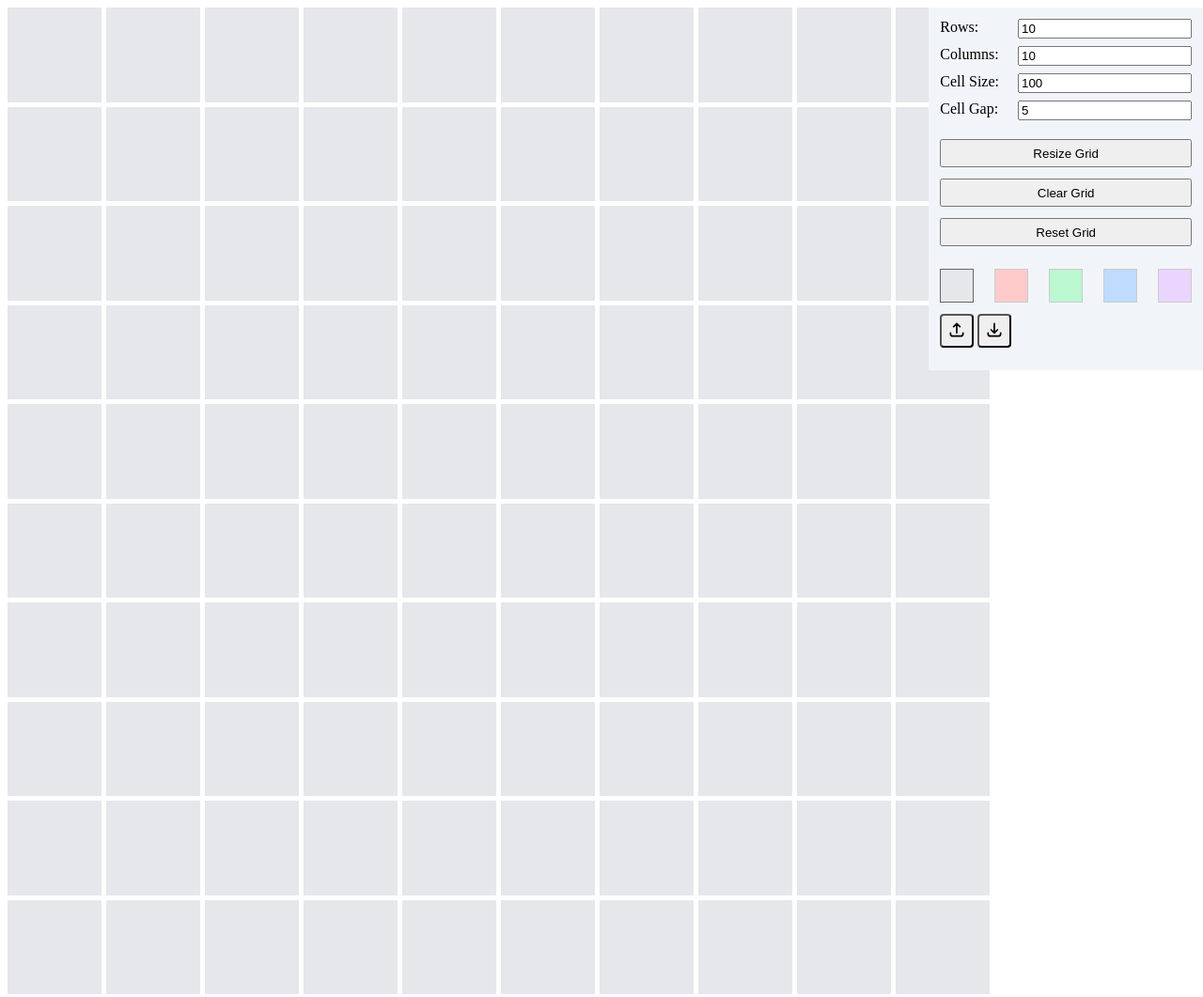
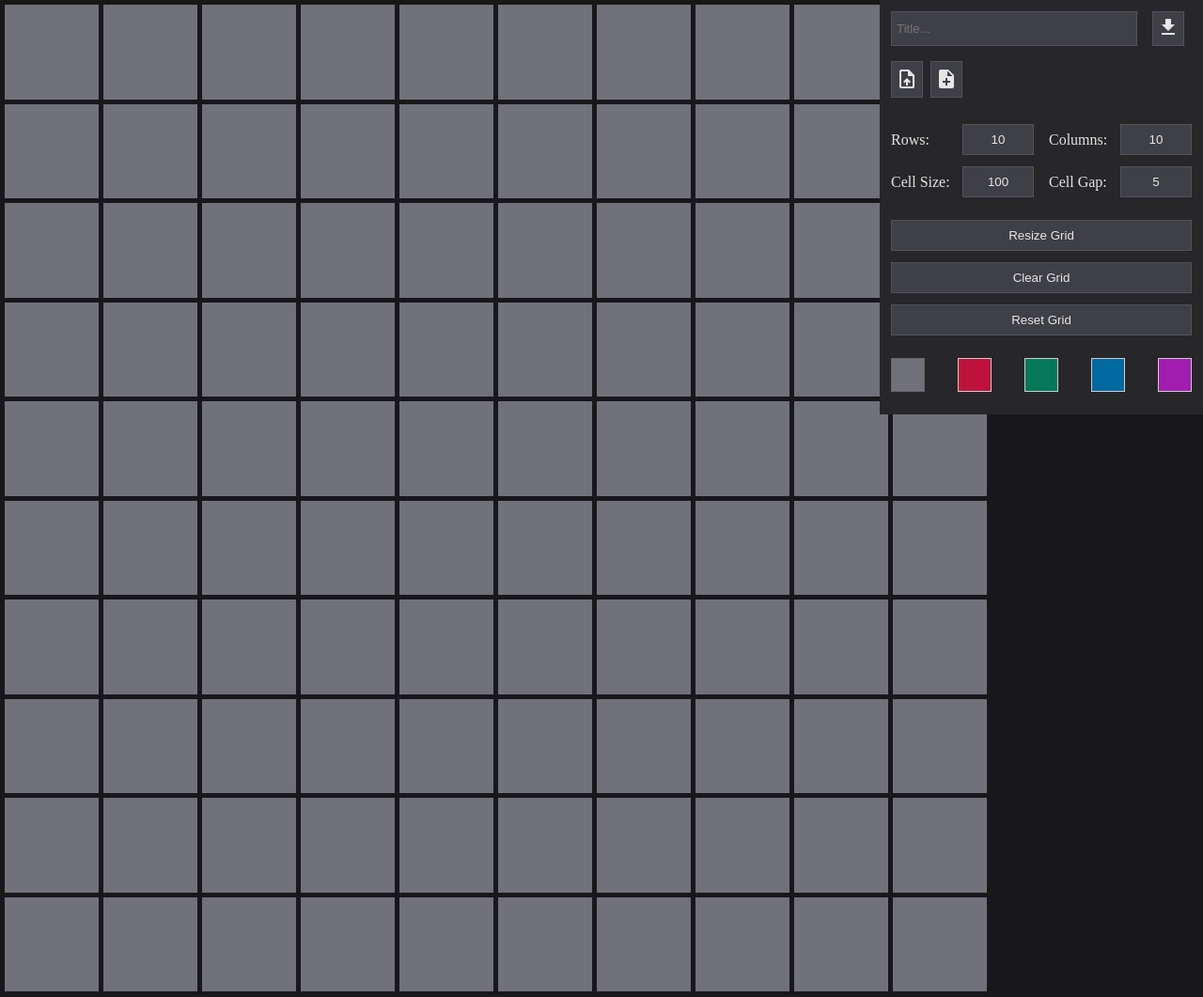
Before and after one commit to Prakkus/gridit, a plain HTML site: page index.html in a window 1280 px wide. Shown: the whole page at 94% size. Drawn offline with Linux system fonts and the light colour scheme.

Commit message:
split persistence logic from view, swap to dark mode, design work

```diff
--- a/index.html
+++ b/index.html
@@ -1,34 +1,75 @@
 <!DOCTYPE html>
 <html>
 <head>
+<link href="https://fonts.googleapis.com/icon?family=Material+Icons"
+      rel="stylesheet">
 	<title>Gridit</title>
 	<style>
-	button {
-		height: 30px;
+/*	:root {
+		--light: #323232;
+		--dark: #606060;
+		--darker: #424242;
+		--darkest: #1f1f1f;
+	}	*/
+
+
+	:root {
+		--light: #52525B;
+		--dark: #3F3F46;
+		--darker: #27272A;
+		--darkest: #18181B;
 	}
+
+	* {
+		margin: 0;
+		outline: 0;
+		border: none;
+	}
+
+	input::-webkit-outer-spin-button,
+	input::-webkit-inner-spin-button {
+	  -webkit-appearance: none;
+	  margin: 0;
+	}
+
+	/* Firefox */
+	input[type=number] {
+	  -moz-appearance: textfield;
+	}
+
+	html {
+		background: var(--darkest);
+	}
+
+	button, input {
+		color: rgba(255, 255, 255, 0.87);
+		border: 1px solid var(--light);
+		background: var(--dark);
+		padding: 8px 5px;
+	}
+
+	input:focus {
+		background: var(--light);
+	}
+
+	button:hover {
+		background: var(--light);
+	}
+
+
 	.control-panel {
+		color: rgba(255, 255, 255, 0.87);
 		position: absolute;
 		right: 0px;
-		background: #F1F5F9;
+		background: var(--darker);
 		padding: 12px;
-	}
-	.control-panel {
+		width: 320px;
 		display: flex;
 		flex-direction: column;;
 	}
 
 	.control-panel > * {
 		margin-bottom: 12px;
-	}
-
-	.control-panel label {
-		display:  flex;
-		justify-content: space-between;
-		margin-bottom: 8px;
-	}
-
-	.control-panel label > input {
-		margin-left: 20px;
 	}
 
 	.control-panel .action-list > button {
@@ -84,6 +125,7 @@
 	    import GridData from './src/GridData.js';
 	    import GridView from './src/GridView.js';
 	    import Persistence from './src/Persistence.js';
+	    import PersistenceView from './src/PersistenceView.js';
 	    import { isValidNodeColorDragEvent } from './src/grid-utils.js';
 	    import defaultProfile from './src/default-profile.js';
 
@@ -138,7 +180,7 @@
 
 
 			const { ColorControlsElement, getSelectedFillColor } = ColorControls(defaultProfile.availableColors);
-			const { initGridData, resetAllCellStates, getCellStateById, getAllCells, updateCellStateById, addUpdateListener: addGridUpdateListener, getAsJson, getNonDefaultCells } = GridData();
+			const { initGridData, resetAllCellStates, getCellStateById, getAllCells, updateCellStateById, addUpdateListener: addGridUpdateListener, getExportData, getNonDefaultCells } = GridData();
 
 			//Returns a function which will reset the grid to the current state when called.
 			//Only saves the state of cells which have been modified from their defaults.
@@ -267,12 +309,12 @@
 				recordAction(doAction, undoAction);
 			}
 
-			const loadFromJson = (json) => {
+			const loadFromData = (parsedGridJson) => {
 				//Since we are 'loading' a grid, it makes sense to reset our current grid
 				clearHistory();
 				resetAllCellStates();
 				//Then make a new grid and import the data from our json
-				const newGrid = JSON.parse(json);
+				const newGrid = parsedGridJson;
 				buildAndMountGrid(newGrid.config.rowCount, newGrid.config.columnCount, gridCellSize, gridColumnGap);
 				newGrid.cells.forEach((cellData) => {
 					updateCellStateById(cellData.cellId, cellData);
@@ -281,8 +323,10 @@
 
 			const buildAndMountControlPanel = () =>
 			{
-				const { loadFromJsonFieldElement, addOnLoadedFileChangedListener, GetCurrentlyLoadedJson, downloadJsonSave } = Persistence(getAsJson);
-				addOnLoadedFileChangedListener((oldJson, newJson) => loadFromJson(newJson));
+				const persistenceData = Persistence(getExportData);
+				const { getCurrentlyLoadedData, addOnLoadedFileChangedListener } = persistenceData;
+				addOnLoadedFileChangedListener((oldJson, newJson) => loadFromData(newJson));
+				const {defaultStyle: persistenceStyle, element: persistenceElement} = PersistenceView(persistenceData);
 
 				const actions = [
 						{
@@ -303,21 +347,27 @@
 							title: 'Reset Grid',
 							classNames: ['action'],
 							action: (e) => {
-								if (GetCurrentlyLoadedJson() == false) {
+								if (getCurrentlyLoadedData() == false) {
 									clearGrid();
 								} else {
-									loadFromJson(GetCurrentlyLoadedJson());
+									loadFromData(getCurrentlyLoadedData());
 								}
 							}
 						}
 				];
-				const GridConfigOptions = GridConfig(gridRowCountInput, gridColumnCountInput, gridCellSize, gridColumnGap, setRowCountValue, setColumnCountValue, setGridCellSizeValue, setGridColumnGapValue);
+				const {defaultStyle: gridConfigStyle, GridConfigElement } = GridConfig(gridRowCountInput, gridColumnCountInput, gridCellSize, gridColumnGap, setRowCountValue, setColumnCountValue, setGridCellSizeValue, setGridColumnGapValue);
 				const ActionListButtons = ActionList(actions);
 
-				controlPanel.insertAdjacentElement('beforeend', GridConfigOptions);
+				controlPanel.insertAdjacentElement('beforeend', persistenceElement)
+				controlPanel.insertAdjacentElement('beforeend', GridConfigElement);
 				controlPanel.insertAdjacentElement('beforeend', ActionListButtons);
 				controlPanel.insertAdjacentElement('beforeend', ColorControlsElement);
-				controlPanel.insertAdjacentElement('beforeend', loadFromJsonFieldElement)
+
+				const styleElement = document.createElement('style');
+				styleElement.insertAdjacentHTML('beforeend', persistenceStyle);
+				styleElement.insertAdjacentHTML('beforeend', gridConfigStyle);
+				document.head.insertAdjacentElement('beforeend', styleElement);
+
 			}
 
 			const init = function() {
--- a/src/GridConfig.js
+++ b/src/GridConfig.js
@@ -1,31 +1,75 @@
 const GridConfig = (rowCount, columnCount, cellSize, cellGap, SetRowCount, SetColumnCount, SetGridCellSizeValue, SetGridColumnGapValue) => {
-	const wrapper = document.createElement('div');
+	const GridConfigElement = document.createElement('div');
+	const defaultStyle =
+	`
+		.grid-config > div {
+			margin-bottom: 12px;
+		}
+		.size-config, .cell-config {
+			display: flex;
+			justify-content: space-between;
+		}
+		.grid-config label {
+			width: 50%;
+			display: flex;
+			justify-content: space-between;
+			align-content: center;
+		}
+		.grid-config label:first-child {
+			margin-right: 16px;
+		}
+
+		.grid-config span {
+			display: flex;
+			align-items: center;
+			flex-grow: 1;
+		}
+		.grid-config input {
+			flex-shrink: 0;
+			max-width: 64px;
+			text-align: center;
+		}
+	`;
 	const template =
 	`
+	<div class="grid-config">
+		<div class="size-config">
 			<label>
+				<span>
 					Rows:
+				</span>
 				<input name="rowCount" type="number" step="1" value=${rowCount} />
 			</label>
 			<label>
+				<span>
 					Columns:
+				</span>
 				<input name="columnCount" type="number" step="1" value=${columnCount} />
 			</label>
+		</div>
+		<div class="cell-config">
 			<label>
+				<span>
 					Cell Size:
+				</span>
 				<input name="cellSize" type="number" step="1" value=${cellSize} />
 			</label>
 			<label>
+				<span>
 					Cell Gap:
+				</span>
 				<input name="cellGap" type="number" step="1" value=${cellGap} />
 			</label>
+		</div>
+	</div>
 	`;
-	wrapper.innerHTML = template;
-	wrapper.querySelector('input[name=rowCount]').addEventListener('change', (e) => SetRowCount(e.target.value));
-	wrapper.querySelector('input[name=columnCount]').addEventListener('change', (e) => SetColumnCount(e.target.value));
-	wrapper.querySelector('input[name=cellSize]').addEventListener('change', (e) => SetGridCellSizeValue(e.target.value));
-	wrapper.querySelector('input[name=cellGap]').addEventListener('change', (e) => SetGridColumnGapValue(e.target.value));
+	GridConfigElement.innerHTML = template;
+	GridConfigElement.querySelector('input[name=rowCount]').addEventListener('change', (e) => SetRowCount(e.target.value));
+	GridConfigElement.querySelector('input[name=columnCount]').addEventListener('change', (e) => SetColumnCount(e.target.value));
+	GridConfigElement.querySelector('input[name=cellSize]').addEventListener('change', (e) => SetGridCellSizeValue(e.target.value));
+	GridConfigElement.querySelector('input[name=cellGap]').addEventListener('change', (e) => SetGridColumnGapValue(e.target.value));
 
-	return wrapper;
+	return {defaultStyle, GridConfigElement};
 }
 
 export default GridConfig;
--- a/src/GridData.js
+++ b/src/GridData.js
@@ -102,7 +102,7 @@ const GridData = () => {
 		return serializeCells(cellData).filter((cellState) => cellState.fillColor != initialCellState.fillColor);
 	}
 
-	const getAsJson = () => {
+	const getExportData = () => {
 		const data = {
 			config: {
 				rowCount,
@@ -110,10 +110,10 @@ const GridData = () => {
 			},
 			cells: getNonDefaultCells()
 		}
-		return JSON.stringify(data);
+		return data;
 	}
 
-	return { initGridData, resetAllCellStates, getCellStateById, updateCellStateById, getAllCells, addUpdateListener, getAsJson, getNonDefaultCells };
+	return { initGridData, resetAllCellStates, getCellStateById, updateCellStateById, getAllCells, addUpdateListener, getExportData, getNonDefaultCells };
 }
 
 export default GridData;
--- a/src/GridView.js
+++ b/src/GridView.js
@@ -26,6 +26,7 @@ const mountGridToElement = (mountElement, rowCount, columnCount, cellSize, cellG
 	mountElement.style.height = `${rowCount * (cellSize + cellGap)}px`;
 	mountElement.style.gridTemplateColumns = `repeat(auto-fit, ${cellSize}px)`;
 	mountElement.style.gridGap = cellGap + "px";
+	mountElement.style.padding = cellGap + "px";
 }
 
 
--- a/src/Persistence.js
+++ b/src/Persistence.js
@@ -1,22 +1,10 @@
-const camelCaseToDash = (str) => {
-  return str.replace(/([a-zA-Z])(?=[A-Z])/g, '$1-').toLowerCase();
-}
-
-const objectToStyleString = (obj) => {
-	let string = '';
-	Object.entries(obj).forEach(([key, value]) => {
-		string += `${camelCaseToDash(key)}: ${value}; `;
-	});
-	return string;
-}
-
-const downloadBlob = (blob) => {
+const downloadBlob = (blob, fileName) => {
 	const blobUrl = URL.createObjectURL(blob);
 
 	const anchor = document.createElement('a');
 	anchor.href = blobUrl;
 	anchor.target = "_blank";
-	anchor.download = `grid-${Date.now()}.json`;
+	anchor.download = `grid-${fileName}.json`;
 
 	// Auto click on a element, trigger the file download
 	anchor.click();
@@ -26,20 +14,19 @@ const downloadBlob = (blob) => {
 }
 
 const Persistence = (dataResolver) => {
+	let currentlyLoadedJson = '';
+	let currentlyLoadedData;
+	let onLoadedFileChangedListeners = new Set();
+	let onGridNameChangedListeners = new Set();
+	let gridName = 'untitled';
 
-	const svgStyle = {
-		fill: "#333",
-	}
-	const svgButtonStyle = {
-		width: "36px",
-		height: "36px",
-		borderRadius: '4px'
+	const setGridName = (name) => {
+		gridName = name;
+		onGridNameChangedListeners.forEach((listener) => listener(name));
 	}
 
-	let currentlyLoadedJson = '';
-	let onLoadedFileChangedListeners = new Set();
-
 	const addOnLoadedFileChangedListener = (callback) => onLoadedFileChangedListeners.add(callback);
+	const addOnGridNameChangedListener = (callback) => onGridNameChangedListeners.add(callback);
 
 	const onLoadedFileTextChanged = (oldJson, newJson) => {
 		if (oldJson === newJson) return;
@@ -47,9 +34,11 @@ const Persistence = (dataResolver) => {
 	}
 
 	const loadJson = (jsonText) => {
-		const oldJson = currentlyLoadedJson;
+		const oldData = currentlyLoadedData;
 		currentlyLoadedJson = jsonText;
-		onLoadedFileTextChanged(oldJson, currentlyLoadedJson);
+		currentlyLoadedData = JSON.parse(currentlyLoadedJson);
+		setGridName(currentlyLoadedData.title);
+		onLoadedFileTextChanged(oldData, currentlyLoadedData);
 	}
 
 	const handleFileDrop = (event) => {
@@ -73,7 +62,7 @@ const Persistence = (dataResolver) => {
 		});
 	}
 
-	const GetCurrentlyLoadedJson = () => currentlyLoadedJson;
+	const getCurrentlyLoadedData = () => currentlyLoadedData;
 
 	const handleFileDragOver = (event) => {
 		event.preventDefault();
@@ -90,31 +79,13 @@ const Persistence = (dataResolver) => {
 	}
 
 	const downloadJsonSave = () => {
-		const jsonData = dataResolver();
+		const gridData = dataResolver();
+		const jsonData = JSON.stringify({ title: gridName, ...gridData });
 		const blob = new Blob([jsonData], {type : 'application/json'});
-		downloadBlob(blob);
+		downloadBlob(blob, gridName);
 	}
 
-	const template =
-	`
-	<div>
-		<button title="Load from JSON file" id="import-from-json" style="${objectToStyleString(svgButtonStyle)}">
-    		<img id="import-json-input" "${objectToStyleString(svgStyle)}" class="svg-icon" src="./src/icons/upload.svg" />
-    	</button>
-		<button title="Save as JSON file" id="download-as-json" style="${objectToStyleString(svgButtonStyle)}">
-    		<img class="svg-icon" src="./src/icons/download.svg" />
-    	</button>
-	</div>
-	`;
-
-	const loadFromJsonFieldElement = document.createElement('div')
-	loadFromJsonFieldElement.innerHTML = template;
-	loadFromJsonFieldElement.querySelector("#import-from-json").addEventListener('click', (e) => openFileSelectionWindow());
-	loadFromJsonFieldElement.querySelector("#import-from-json").addEventListener('dragover', handleFileDragOver);
-	loadFromJsonFieldElement.querySelector("#import-from-json").addEventListener('drop', handleFileDrop);
-	loadFromJsonFieldElement.querySelector('#download-as-json').addEventListener('click', (e) => downloadJsonSave());
-
-	return { loadFromJsonFieldElement, addOnLoadedFileChangedListener, GetCurrentlyLoadedJson };
+	return { openFileSelectionWindow, setGridName, handleFileDragOver, handleFileDrop, downloadJsonSave, addOnLoadedFileChangedListener, addOnGridNameChangedListener, getCurrentlyLoadedData }
 }
 
 export default Persistence;
--- /dev/null
+++ b/src/PersistenceView.js
@@ -0,0 +1,68 @@
+const PersistenceView = ({ openFileSelectionWindow, setGridName, handleFileDragOver, handleFileDrop, downloadJsonSave, addOnGridNameChangedListener }) => {
+	let gridNameInput;
+	addOnGridNameChangedListener((name) => gridNameInput.value = name);
+
+	const defaultStyle =
+	`
+		.title {
+			padding-bottom: 16px;
+			display: flex;
+		}
+		.title input {
+			flex-grow: 1;
+		}
+		.toolbar {
+			padding-bottom: 16px;
+			display: flex;
+			width: 100%;
+		}
+
+		.persistence-panel button {
+			padding: 4px;
+			margin-right: 8px
+		}
+		.toolbar span.material-icons {
+			margin-top: 2px;
+		}
+
+		#download-as-json {
+			margin-left: 16px;
+		}
+
+	`
+	const template =
+	`
+	<div class="persistence-panel">
+		<div class="title">
+			<input type="text" name="grid_name" placeholder="Title..." />
+			<button title="Save as JSON file" id="download-as-json">
+				<span class="material-icons">file_download</span>
+	    	</button>
+		</div>
+		<div class="toolbar">
+
+			<button title="Load from JSON file" id="import-from-json">
+				<span class="material-icons">upload_file</span>
+	    	</button>
+	    	<button title="Add from JSON file" id="add-from-json">
+				<span class="material-icons">note_add</span>
+	    	</button>
+    	</div>
+	</div>
+	`;
+
+	const element = document.createElement('div')
+	element.innerHTML = template;
+
+	element.querySelector("#import-from-json").addEventListener('click', (e) => openFileSelectionWindow());
+	gridNameInput = element.querySelector("input[name=grid_name]");
+	gridNameInput.addEventListener('change', (e) => { console.log('changeListener'); setGridName(e.target.value); });
+
+	element.querySelector("#import-from-json").addEventListener('dragover', handleFileDragOver);
+	element.querySelector("#import-from-json").addEventListener('drop', handleFileDrop);
+	element.querySelector('#download-as-json').addEventListener('click', (e) => downloadJsonSave());
+
+	return {defaultStyle, element};
+}
+
+export default PersistenceView;
--- a/src/default-profile.js
+++ b/src/default-profile.js
@@ -1,9 +1,9 @@
 export default {
 	availableColors : {
-		default: "E5E7EB",
-		red: "FECACA",
-		green: "BBF7D0",
-		blue: "BFDBFE",
-		purple: "E9D5FF"
+		default: "71717A",
+		red: "BE123C",
+		green: "047857",
+		blue: "0369A1",
+		purple: "A21CAF"
 	}
 };
```
Lines whose indentation alone changed are shown as unchanged.
